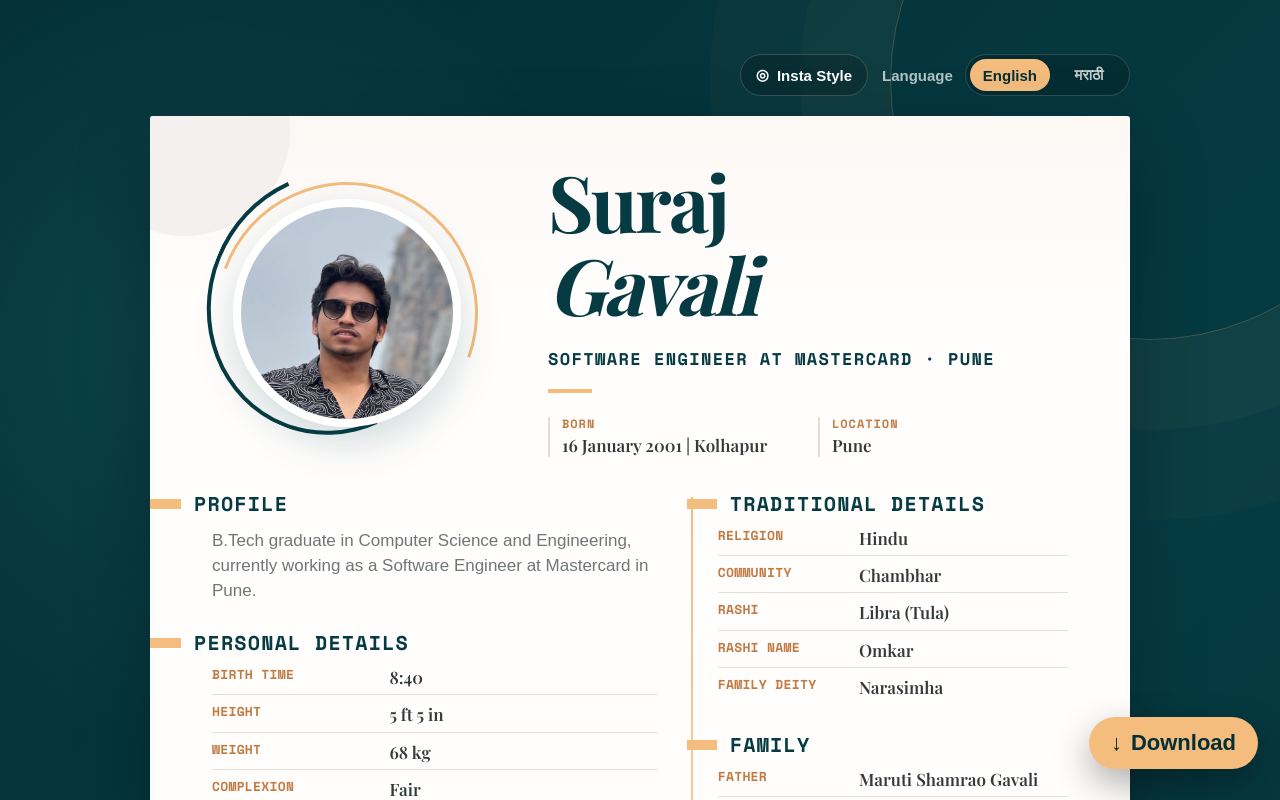
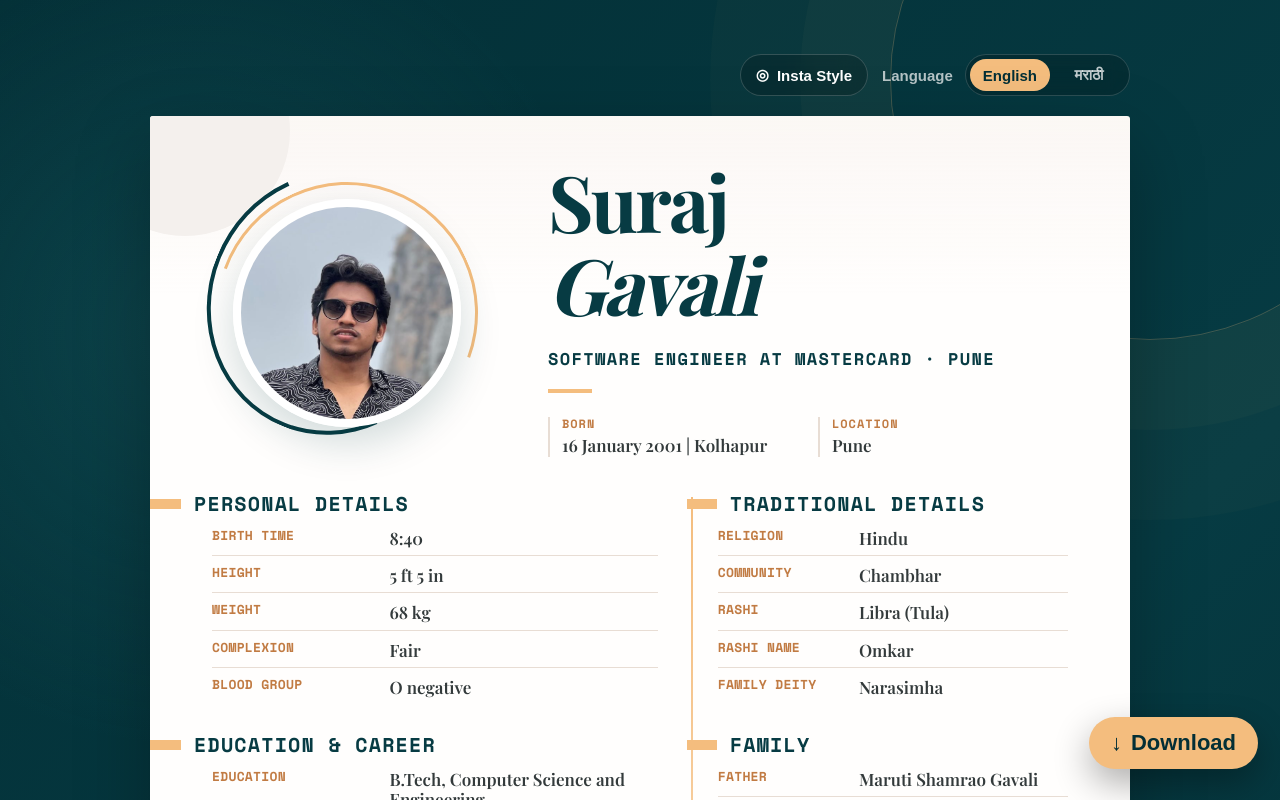
Before and after one commit to SurajGavali/biodata, a Next.js app: page / in a window 1280 px wide. Shown: the top 800 px of the page. Built offline with nearby package versions, Linux system fonts and the light colour scheme; a web font is replaced by a local one.

Commit message:
Remove classic profile section

```diff
--- a/src/app/page.tsx
+++ b/src/app/page.tsx
@@ -116,13 +116,6 @@ function BiodataSheet({
 
       <div className="contentGrid desktopContentGrid">
         <div className="column">
-          <section className="bioSection aboutSection">
-            <div className="sectionHeading">
-              <span className="headingMark" aria-hidden="true" />
-              <h2>{copy.about}</h2>
-            </div>
-            <p>{localized(biodata.introduction, locale)}</p>
-          </section>
           <DetailSection section={classicPersonal} locale={locale} />
           <DetailSection section={biodata.education} locale={locale} />
         </div>
@@ -143,13 +136,6 @@ function BiodataSheet({
           </div>
 
           <div className="mobileColumn mobileMain">
-            <section className="bioSection aboutSection">
-              <div className="sectionHeading">
-                <span className="headingMark" aria-hidden="true" />
-                <h2>{copy.about}</h2>
-              </div>
-              <p>{localized(biodata.introduction, locale)}</p>
-            </section>
             <DetailSection section={biodata.education} locale={locale} />
             <DetailSection section={biodata.family} locale={locale} />
           </div>
```
